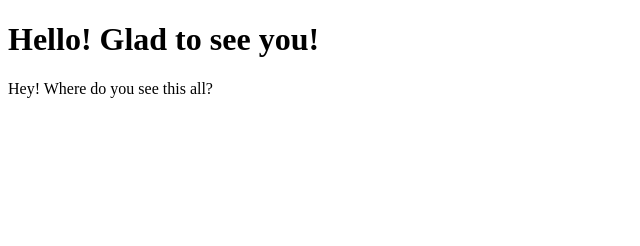
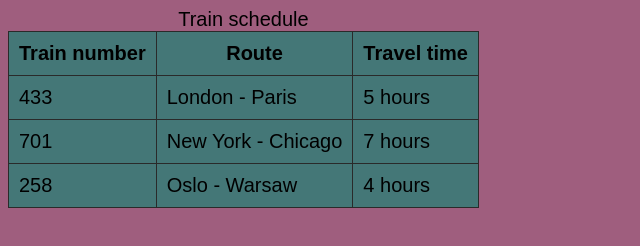
Before and after one commit to TetianaTantrum/TutorialTantrum, a plain HTML site: page index.html in a window 1280 px wide. Shown: the whole page, without its empty margins (0-640 px from the left). Drawn offline with Linux system fonts and the light colour scheme.

Commit message:
played a bit

```diff
--- a/css/styles.css
+++ b/css/styles.css
@@ -1,4 +1,27 @@
 body {
-    background-color: rgb(165, 231, 231);
-    color: black;
-}
+    background-color: #9f5e7e;
+    /* Using a sans serif font and increasing the size of the characters */
+    font-family: sans-serif;
+    font-size: 20px;
+  }
+
+  /* Shift the heading text to the left, by default it is centered */
+  table caption {
+    text-align: center;
+  }
+
+  /* We "collapse" the frames of adjacent cells */
+  table {
+    border-collapse: collapse;
+    background-color: #477;
+  }
+
+  /*
+    Add a border and padding to the cells, the distance from the content to the border.
+    To control the vertical position, the caption-side property is used.
+  */
+  table th,
+  table td {
+    padding: 10px;
+    border: 1px solid #2a2a2a;
+  }
--- a/index.html
+++ b/index.html
@@ -4,10 +4,39 @@
     <meta charset="UTF-8">
     <meta http-equiv="X-UA-Compatible" content="IE=edge">
     <meta name="viewport" content="width=device-width, initial-scale=1.0">
+    <link rel="stylesheet" href="/css/styles.css">
     <title>Document</title>
 </head>
 <body>
-    <h1>Hello! Glad to see you!</h1>
-    <p>Hey! Where do you see this all?</p>
+  <table>
+    <caption>
+      Train schedule
+    </caption>
+    <thead>
+      <tr>
+        <th>Train number</th>
+        <th>Route</th>
+        <th>Travel time</th>
+      </tr>
+    </thead>
+
+    <tbody>
+      <tr>
+        <td>433</td>
+        <td>London - Paris</td>
+        <td>5 hours</td>
+      </tr>
+      <tr>
+        <td>701</td>
+        <td>New York - Chicago</td>
+        <td>7 hours</td>
+      </tr>
+      <tr>
+        <td>258</td>
+        <td>Oslo - Warsaw</td>
+        <td>4 hours</td>
+      </tr>
+    </tbody>
+  </table>
 </body>
 </html>
```
